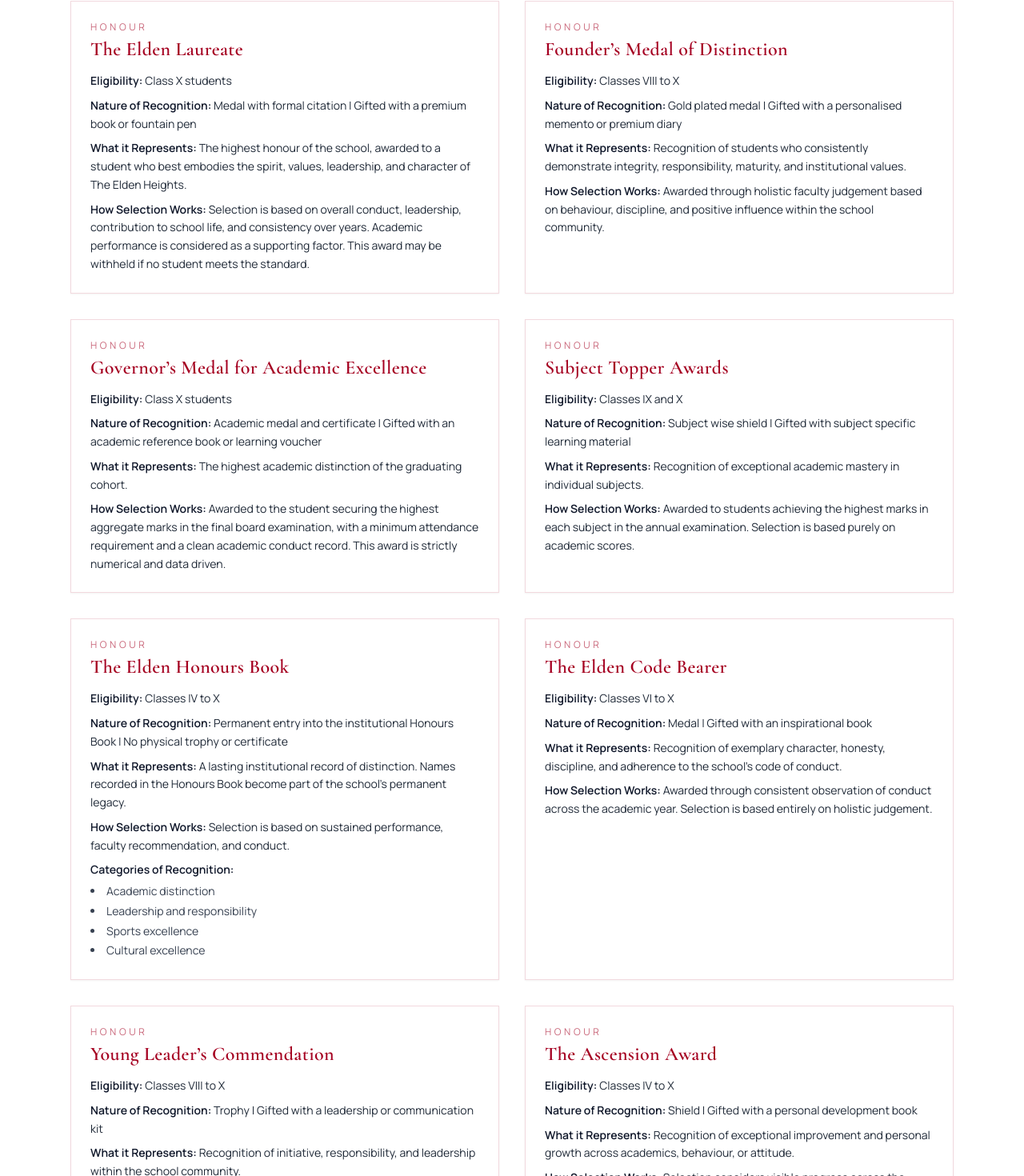
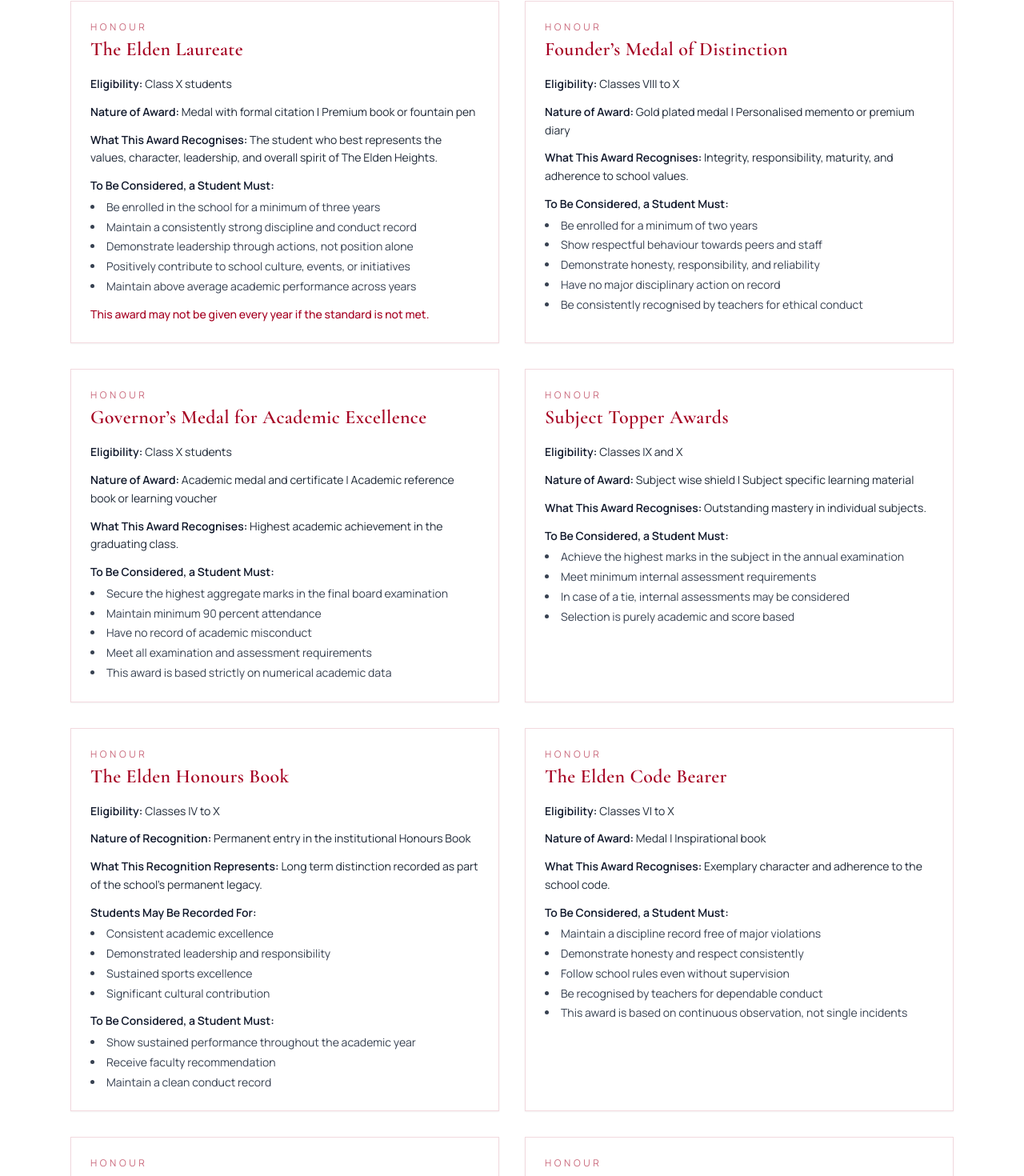
Before and after one commit to imagicity-stack/Mount-Litera-Website, a Next.js app: page /core in a window 1280 px wide. Shown: the part 743-2213 px from the top of the page at 80% size. Built offline with nearby package versions, Linux system fonts and the light colour scheme.

Commit message:
Update awards criteria on core page

```diff
--- a/pages/core.js
+++ b/pages/core.js
@@ -7,78 +7,164 @@ const awards = [
   {
     name: 'The Elden Laureate',
     eligibility: 'Class X students',
-    recognition: 'Medal with formal citation | Gifted with a premium book or fountain pen',
-    represents:
-      'The highest honour of the school, awarded to a student who best embodies the spirit, values, leadership, and character of The Elden Heights.',
-    selection:
-      'Selection is based on overall conduct, leadership, contribution to school life, and consistency over years. Academic performance is considered as a supporting factor. This award may be withheld if no student meets the standard.'
+    natureLabel: 'Nature of Award',
+    nature: 'Medal with formal citation | Premium book or fountain pen',
+    recognitionLabel: 'What This Award Recognises',
+    recognises:
+      'The student who best represents the values, character, leadership, and overall spirit of The Elden Heights.',
+    considerationLabel: 'To Be Considered, a Student Must',
+    considerations: [
+      'Be enrolled in the school for a minimum of three years',
+      'Maintain a consistently strong discipline and conduct record',
+      'Demonstrate leadership through actions, not position alone',
+      'Positively contribute to school culture, events, or initiatives',
+      'Maintain above average academic performance across years'
+    ],
+    note: 'This award may not be given every year if the standard is not met.'
   },
   {
     name: 'Founder’s Medal of Distinction',
     eligibility: 'Classes VIII to X',
-    recognition: 'Gold plated medal | Gifted with a personalised memento or premium diary',
-    represents: 'Recognition of students who consistently demonstrate integrity, responsibility, maturity, and institutional values.',
-    selection: 'Awarded through holistic faculty judgement based on behaviour, discipline, and positive influence within the school community.'
+    natureLabel: 'Nature of Award',
+    nature: 'Gold plated medal | Personalised memento or premium diary',
+    recognitionLabel: 'What This Award Recognises',
+    recognises: 'Integrity, responsibility, maturity, and adherence to school values.',
+    considerationLabel: 'To Be Considered, a Student Must',
+    considerations: [
+      'Be enrolled for a minimum of two years',
+      'Show respectful behaviour towards peers and staff',
+      'Demonstrate honesty, responsibility, and reliability',
+      'Have no major disciplinary action on record',
+      'Be consistently recognised by teachers for ethical conduct'
+    ]
   },
   {
     name: 'Governor’s Medal for Academic Excellence',
     eligibility: 'Class X students',
-    recognition: 'Academic medal and certificate | Gifted with an academic reference book or learning voucher',
-    represents: 'The highest academic distinction of the graduating cohort.',
-    selection:
-      'Awarded to the student securing the highest aggregate marks in the final board examination, with a minimum attendance requirement and a clean academic conduct record. This award is strictly numerical and data driven.'
+    natureLabel: 'Nature of Award',
+    nature: 'Academic medal and certificate | Academic reference book or learning voucher',
+    recognitionLabel: 'What This Award Recognises',
+    recognises: 'Highest academic achievement in the graduating class.',
+    considerationLabel: 'To Be Considered, a Student Must',
+    considerations: [
+      'Secure the highest aggregate marks in the final board examination',
+      'Maintain minimum 90 percent attendance',
+      'Have no record of academic misconduct',
+      'Meet all examination and assessment requirements',
+      'This award is based strictly on numerical academic data'
+    ]
   },
   {
     name: 'Subject Topper Awards',
     eligibility: 'Classes IX and X',
-    recognition: 'Subject wise shield | Gifted with subject specific learning material',
-    represents: 'Recognition of exceptional academic mastery in individual subjects.',
-    selection: 'Awarded to students achieving the highest marks in each subject in the annual examination. Selection is based purely on academic scores.'
+    natureLabel: 'Nature of Award',
+    nature: 'Subject wise shield | Subject specific learning material',
+    recognitionLabel: 'What This Award Recognises',
+    recognises: 'Outstanding mastery in individual subjects.',
+    considerationLabel: 'To Be Considered, a Student Must',
+    considerations: [
+      'Achieve the highest marks in the subject in the annual examination',
+      'Meet minimum internal assessment requirements',
+      'In case of a tie, internal assessments may be considered',
+      'Selection is purely academic and score based'
+    ]
   },
   {
     name: 'The Elden Honours Book',
     eligibility: 'Classes IV to X',
-    recognition: 'Permanent entry into the institutional Honours Book | No physical trophy or certificate',
-    represents:
-      'A lasting institutional record of distinction. Names recorded in the Honours Book become part of the school’s permanent legacy.',
-    selection: 'Selection is based on sustained performance, faculty recommendation, and conduct.',
-    categories: ['Academic distinction', 'Leadership and responsibility', 'Sports excellence', 'Cultural excellence']
+    natureLabel: 'Nature of Recognition',
+    nature: 'Permanent entry in the institutional Honours Book',
+    recognitionLabel: 'What This Recognition Represents',
+    recognises: 'Long term distinction recorded as part of the school’s permanent legacy.',
+    categoriesLabel: 'Students May Be Recorded For',
+    categories: [
+      'Consistent academic excellence',
+      'Demonstrated leadership and responsibility',
+      'Sustained sports excellence',
+      'Significant cultural contribution'
+    ],
+    considerationLabel: 'To Be Considered, a Student Must',
+    considerations: [
+      'Show sustained performance throughout the academic year',
+      'Receive faculty recommendation',
+      'Maintain a clean conduct record'
+    ]
   },
   {
     name: 'The Elden Code Bearer',
     eligibility: 'Classes VI to X',
-    recognition: 'Medal | Gifted with an inspirational book',
-    represents: 'Recognition of exemplary character, honesty, discipline, and adherence to the school’s code of conduct.',
-    selection: 'Awarded through consistent observation of conduct across the academic year. Selection is based entirely on holistic judgement.'
+    natureLabel: 'Nature of Award',
+    nature: 'Medal | Inspirational book',
+    recognitionLabel: 'What This Award Recognises',
+    recognises: 'Exemplary character and adherence to the school code.',
+    considerationLabel: 'To Be Considered, a Student Must',
+    considerations: [
+      'Maintain a discipline record free of major violations',
+      'Demonstrate honesty and respect consistently',
+      'Follow school rules even without supervision',
+      'Be recognised by teachers for dependable conduct',
+      'This award is based on continuous observation, not single incidents'
+    ]
   },
   {
     name: 'Young Leader’s Commendation',
     eligibility: 'Classes VIII to X',
-    recognition: 'Trophy | Gifted with a leadership or communication kit',
-    represents: 'Recognition of initiative, responsibility, and leadership within the school community.',
-    selection: 'Based on demonstrated leadership roles, initiative taken, peer impact, and faculty recommendation.'
+    natureLabel: 'Nature of Award',
+    nature: 'Trophy | Leadership or communication kit',
+    recognitionLabel: 'What This Award Recognises',
+    recognises: 'Initiative, responsibility, and leadership through action.',
+    considerationLabel: 'To Be Considered, a Student Must',
+    considerations: [
+      'Actively take responsibility in school activities or roles',
+      'Demonstrate accountability and decision making',
+      'Positively influence peers',
+      'Maintain discipline and attendance standards'
+    ]
   },
   {
     name: 'The Ascension Award',
     eligibility: 'Classes IV to X',
-    recognition: 'Shield | Gifted with a personal development book',
-    represents: 'Recognition of exceptional improvement and personal growth across academics, behaviour, or attitude.',
-    selection:
-      'Selection considers visible progress across the academic year supported by internal assessment trends and faculty observation.'
+    natureLabel: 'Nature of Award',
+    nature: 'Shield | Personal development book',
+    recognitionLabel: 'What This Award Recognises',
+    recognises: 'Exceptional improvement and personal growth.',
+    considerationLabel: 'To Be Considered, a Student Must',
+    considerations: [
+      'Show clear improvement compared to previous academic terms',
+      'Demonstrate positive behavioural or attitudinal change',
+      'Show commitment to self improvement',
+      'Be recommended by class teachers'
+    ]
   },
   {
     name: 'Colours Award',
     eligibility: 'Classes VI to X',
-    recognition: 'Blazer badge or medal | Gifted with a sports kit accessory',
-    represents: 'Sustained excellence, discipline, and sportsmanship in physical education and competitive sports.',
-    selection: 'Awarded on the recommendation of sports faculty based on consistent participation and conduct over time.'
+    natureLabel: 'Nature of Award',
+    nature: 'Blazer badge or medal | Sports kit accessory',
+    recognitionLabel: 'What This Award Recognises',
+    recognises: 'Sustained excellence and discipline in sports.',
+    considerationLabel: 'To Be Considered, a Student Must',
+    considerations: [
+      'Consistently participate in sports activities over time',
+      'Represent school or house teams',
+      'Demonstrate sportsmanship and discipline',
+      'Receive recommendation from sports faculty'
+    ]
   },
   {
     name: 'Cultural Laureate',
     eligibility: 'Classes VI to X',
-    recognition: 'Trophy | Gifted with an art or music related kit',
-    represents: 'Outstanding contribution and excellence in arts, music, theatre, or cultural expression.',
-    selection: 'Selection is based on performance quality, participation, representation of the school, and faculty recommendation.'
+    natureLabel: 'Nature of Award',
+    nature: 'Trophy | Art or music related kit',
+    recognitionLabel: 'What This Award Recognises',
+    recognises: 'Excellence and commitment in arts, music, theatre, or cultural expression.',
+    considerationLabel: 'To Be Considered, a Student Must',
+    considerations: [
+      'Actively participate in cultural activities',
+      'Demonstrate skill and dedication in the chosen discipline',
+      'Represent the school in events or performances',
+      'Be recommended by cultural faculty'
+    ]
   }
 ];
 
@@ -146,19 +232,27 @@ export default function CorePage() {
 
               <div className="grid gap-8 md:grid-cols-2">
                 {awards.map((award) => (
-                  <div key={award.name} className="border border-cardinal/15 bg-ivory/60 p-6 shadow-sm space-y-3">
+                  <div key={award.name} className="border border-cardinal/15 bg-ivory/60 p-6 shadow-sm space-y-4">
                     <div className="space-y-1">
                       <p className="text-xs uppercase tracking-[0.3em] text-cardinal/60">Honour</p>
                       <h3 className="text-2xl font-semibold text-cardinal">{award.name}</h3>
                     </div>
-                    <div className="space-y-2 text-gray-800 text-sm leading-relaxed">
-                      <p><span className="font-semibold text-midnight">Eligibility:</span> {award.eligibility}</p>
-                      <p><span className="font-semibold text-midnight">Nature of Recognition:</span> {award.recognition}</p>
-                      <p><span className="font-semibold text-midnight">What it Represents:</span> {award.represents}</p>
-                      <p><span className="font-semibold text-midnight">How Selection Works:</span> {award.selection}</p>
+                    <div className="space-y-3 text-gray-800 text-sm leading-relaxed">
+                      <p>
+                        <span className="font-semibold text-midnight">Eligibility:</span> {award.eligibility}
+                      </p>
+                      <p>
+                        <span className="font-semibold text-midnight">{award.natureLabel || 'Nature of Award'}:</span>{' '}
+                        {award.nature}
+                      </p>
+                      <p>
+                        <span className="font-semibold text-midnight">{award.recognitionLabel || 'What it Represents'}:</span>{' '}
+                        {award.recognises}
+                      </p>
+
                       {award.categories && (
                         <div className="space-y-1">
-                          <p className="font-semibold text-midnight">Categories of Recognition:</p>
+                          <p className="font-semibold text-midnight">{award.categoriesLabel || 'Categories of Recognition'}:</p>
                           <ul className="list-disc list-inside text-gray-700 space-y-0.5">
                             {award.categories.map((category) => (
                               <li key={`${award.name}-${category}`}>{category}</li>
@@ -166,6 +260,19 @@ export default function CorePage() {
                           </ul>
                         </div>
                       )}
+
+                      {award.considerations && (
+                        <div className="space-y-1">
+                          <p className="font-semibold text-midnight">{award.considerationLabel || 'To Be Considered'}:</p>
+                          <ul className="list-disc list-inside text-gray-700 space-y-0.5">
+                            {award.considerations.map((consideration) => (
+                              <li key={`${award.name}-${consideration}`}>{consideration}</li>
+                            ))}
+                          </ul>
+                        </div>
+                      )}
+
+                      {award.note && <p className="text-cardinal font-medium">{award.note}</p>}
                     </div>
                   </div>
                 ))}
```
